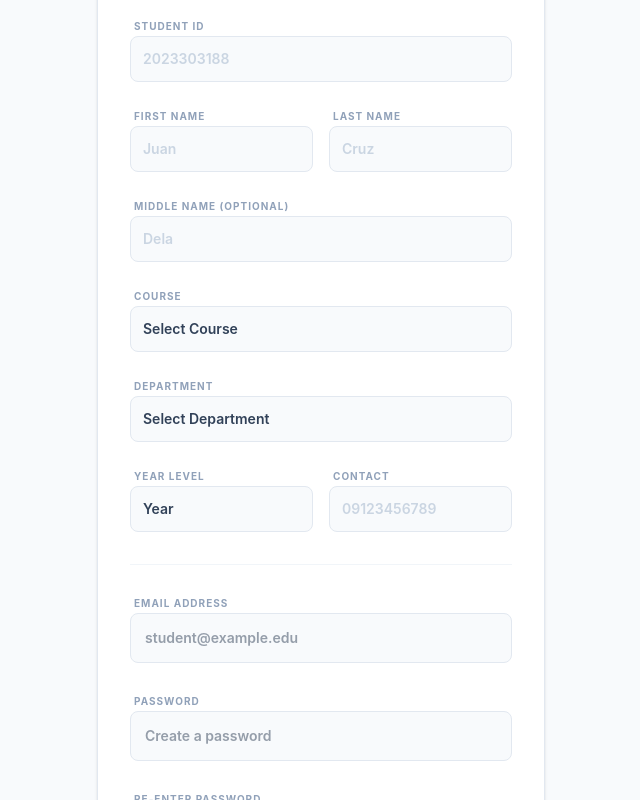
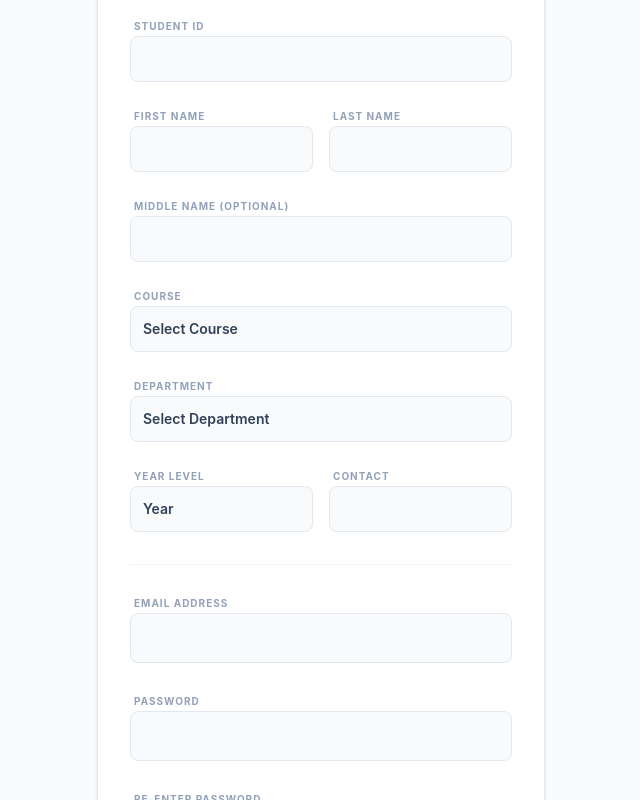
Before and after one commit to beans-26/OSA-Connect-deploy, a React (Vite) app in the folder frontend/: page /register in a window 1280 px wide. Shown: the part 280-1080 px from the top of the page, without its empty margins (319-959 px from the left). Built offline with nearby package versions, Linux system fonts and the light colour scheme.

Commit message:
removed placeholders on login and register

```diff
--- a/frontend/src/pages/Login.jsx
+++ b/frontend/src/pages/Login.jsx
@@ -104,7 +104,7 @@ const Login = () => {
                                         type="text"
                                         value={username}
                                         onChange={(e) => setUsername(e.target.value)}
-                                        placeholder="Enter your ID"
+
                                         className="w-full bg-transparent p-3.5 pl-11 outline-none font-semibold text-slate-700 dark:text-slate-300 placeholder:text-slate-300 dark:text-slate-600 text-sm"
                                         required
                                     />
@@ -122,7 +122,7 @@ const Login = () => {
                                         type={showPassword ? "text" : "password"}
                                         value={password}
                                         onChange={(e) => setPassword(e.target.value)}
-                                        placeholder="Enter password"
+
                                         className="w-full bg-transparent p-3.5 pl-11 pr-11 outline-none font-semibold text-slate-700 dark:text-slate-300 placeholder:text-slate-300 dark:text-slate-600 text-sm"
                                         required
                                     />
--- a/frontend/src/pages/StudentRegistration.jsx
+++ b/frontend/src/pages/StudentRegistration.jsx
@@ -208,18 +208,18 @@ ${OFFLINE_MESSAGE}`);
                                 {/* Same order and rows as the mobile app's registration */}
                                 <div className="space-y-5">
                                     <Field label="Student ID">
-                                        <input required type="text" value={studentData.student_id} onChange={(e) => setStudentData({...studentData, student_id: e.target.value})} className={inputClass} placeholder="2023303188" />
+                                        <input required type="text" value={studentData.student_id} onChange={(e) => setStudentData({...studentData, student_id: e.target.value})} className={inputClass} />
                                     </Field>
                                     <div className="grid grid-cols-2 gap-4">
                                         <Field label="First Name">
-                                            <input required type="text" value={studentData.first_name} onChange={(e) => setStudentData({...studentData, first_name: e.target.value})} className={inputClass} placeholder="Juan" />
+                                            <input required type="text" value={studentData.first_name} onChange={(e) => setStudentData({...studentData, first_name: e.target.value})} className={inputClass} />
                                         </Field>
                                         <Field label="Last Name">
-                                            <input required type="text" value={studentData.last_name} onChange={(e) => setStudentData({...studentData, last_name: e.target.value})} className={inputClass} placeholder="Cruz" />
+                                            <input required type="text" value={studentData.last_name} onChange={(e) => setStudentData({...studentData, last_name: e.target.value})} className={inputClass} />
                                         </Field>
                                     </div>
                                     <Field label="Middle Name (Optional)">
-                                        <input type="text" value={studentData.middle_name} onChange={(e) => setStudentData({...studentData, middle_name: e.target.value})} className={inputClass} placeholder="Dela" />
+                                        <input type="text" value={studentData.middle_name} onChange={(e) => setStudentData({...studentData, middle_name: e.target.value})} className={inputClass} />
                                     </Field>
                                     <Field label="Course">
                                         <select required value={studentData.course} onChange={(e) => setStudentData({...studentData, course: e.target.value})} className={`${inputClass} appearance-none`}>
@@ -241,7 +241,7 @@ ${OFFLINE_MESSAGE}`);
                                             </select>
                                         </Field>
                                         <Field label="Contact">
-                                            <input required type="tel" inputMode="numeric" maxLength={11} value={studentData.contact_number} onChange={(e) => setStudentData({...studentData, contact_number: e.target.value.replace(/\D/g, '').slice(0, 11)})} className={inputClass} placeholder="09123456789" />
+                                            <input required type="tel" inputMode="numeric" maxLength={11} value={studentData.contact_number} onChange={(e) => setStudentData({...studentData, contact_number: e.target.value.replace(/\D/g, '').slice(0, 11)})} className={inputClass} />
                                         </Field>
                                     </div>
                                 </div>
@@ -249,15 +249,15 @@ ${OFFLINE_MESSAGE}`);
                                 <div className="space-y-6 pt-6 border-t border-slate-100 dark:border-slate-700">
                                     <div className="space-y-1.5">
                                         <label className="text-[10px] font-bold text-slate-400 dark:text-slate-500 uppercase tracking-widest ml-1">Email Address</label>
-                                        <input required type="email" value={studentData.email} onChange={(e) => setStudentData({...studentData, email: e.target.value})} className="w-full bg-slate-50 dark:bg-slate-900 border border-slate-200 dark:border-slate-600 rounded-lg p-3.5 outline-none font-semibold text-slate-700 dark:text-slate-300 focus:bg-white dark:bg-slate-800 focus:border-blue-600 transition-none text-sm" placeholder="student@example.edu" />
+                                        <input required type="email" value={studentData.email} onChange={(e) => setStudentData({...studentData, email: e.target.value})} className="w-full bg-slate-50 dark:bg-slate-900 border border-slate-200 dark:border-slate-600 rounded-lg p-3.5 outline-none font-semibold text-slate-700 dark:text-slate-300 focus:bg-white dark:bg-slate-800 focus:border-blue-600 transition-none text-sm" />
                                     </div>
                                     <div className="space-y-1.5">
                                         <label className="text-[10px] font-bold text-slate-400 dark:text-slate-500 uppercase tracking-widest ml-1">Password</label>
-                                        <input required type="password" value={studentData.password} onChange={(e) => setStudentData({...studentData, password: e.target.value})} className="w-full bg-slate-50 dark:bg-slate-900 border border-slate-200 dark:border-slate-600 rounded-lg p-3.5 outline-none font-semibold text-slate-700 dark:text-slate-300 focus:bg-white dark:bg-slate-800 focus:border-blue-600 transition-none text-sm" placeholder="Create a password" />
+                                        <input required type="password" value={studentData.password} onChange={(e) => setStudentData({...studentData, password: e.target.value})} className="w-full bg-slate-50 dark:bg-slate-900 border border-slate-200 dark:border-slate-600 rounded-lg p-3.5 outline-none font-semibold text-slate-700 dark:text-slate-300 focus:bg-white dark:bg-slate-800 focus:border-blue-600 transition-none text-sm" />
                                     </div>
                                     <div className="space-y-1.5">
                                         <label className="text-[10px] font-bold text-slate-400 dark:text-slate-500 uppercase tracking-widest ml-1">Re-enter Password</label>
-                                        <input required type="password" value={confirmPassword} onChange={(e) => setConfirmPassword(e.target.value)} className={`w-full bg-slate-50 dark:bg-slate-900 border rounded-lg p-3.5 outline-none font-semibold text-slate-700 dark:text-slate-300 focus:bg-white dark:bg-slate-800 transition-none text-sm ${passwordMismatch ? 'border-red-400 focus:border-red-500' : 'border-slate-200 dark:border-slate-600 focus:border-blue-600'}`} placeholder="Re-enter your password" />
+                                        <input required type="password" value={confirmPassword} onChange={(e) => setConfirmPassword(e.target.value)} className={`w-full bg-slate-50 dark:bg-slate-900 border rounded-lg p-3.5 outline-none font-semibold text-slate-700 dark:text-slate-300 focus:bg-white dark:bg-slate-800 transition-none text-sm ${passwordMismatch ? 'border-red-400 focus:border-red-500' : 'border-slate-200 dark:border-slate-600 focus:border-blue-600'}`} />
                                         {passwordMismatch && (
                                             <p className="ml-1 text-[11px] font-bold text-red-500">Passwords do not match</p>
                                         )}
@@ -291,7 +291,7 @@ ${OFFLINE_MESSAGE}`);
                                         <div className="absolute inset-y-0 left-0 pl-4 flex items-center pointer-events-none">
                                             <KeyRound className="text-slate-400 dark:text-slate-500" size={18} />
                                         </div>
-                                        <input required type="text" maxLength={6} value={otp} onChange={(e) => setOtp(e.target.value.replace(/\D/g, ''))} className="w-full bg-slate-50 dark:bg-slate-900 border border-slate-200 dark:border-slate-600 rounded-lg pl-12 p-3.5 outline-none font-bold tracking-widest text-center text-xl text-slate-700 dark:text-slate-300 placeholder:text-slate-300 dark:text-slate-600 focus:bg-white dark:bg-slate-800 focus:border-blue-600 transition-none" placeholder="000000" />
+                                        <input required type="text" maxLength={6} value={otp} onChange={(e) => setOtp(e.target.value.replace(/\D/g, ''))} className="w-full bg-slate-50 dark:bg-slate-900 border border-slate-200 dark:border-slate-600 rounded-lg pl-12 p-3.5 outline-none font-bold tracking-widest text-center text-xl text-slate-700 dark:text-slate-300 placeholder:text-slate-300 dark:text-slate-600 focus:bg-white dark:bg-slate-800 focus:border-blue-600 transition-none" />
                                     </div>
                                 </div>
 
```
Also changed, not shown: 2 other files (tests, documents, lock files or other folders).
